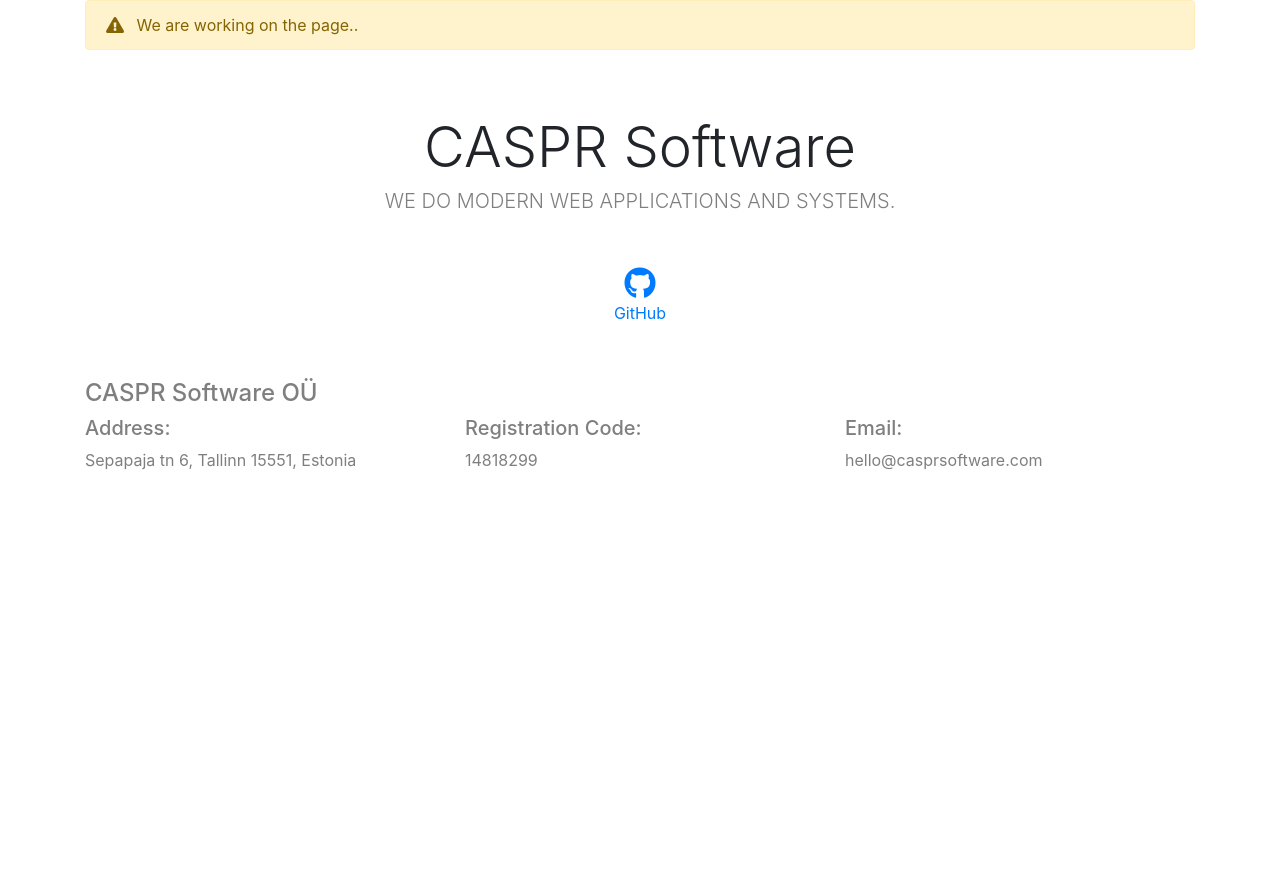
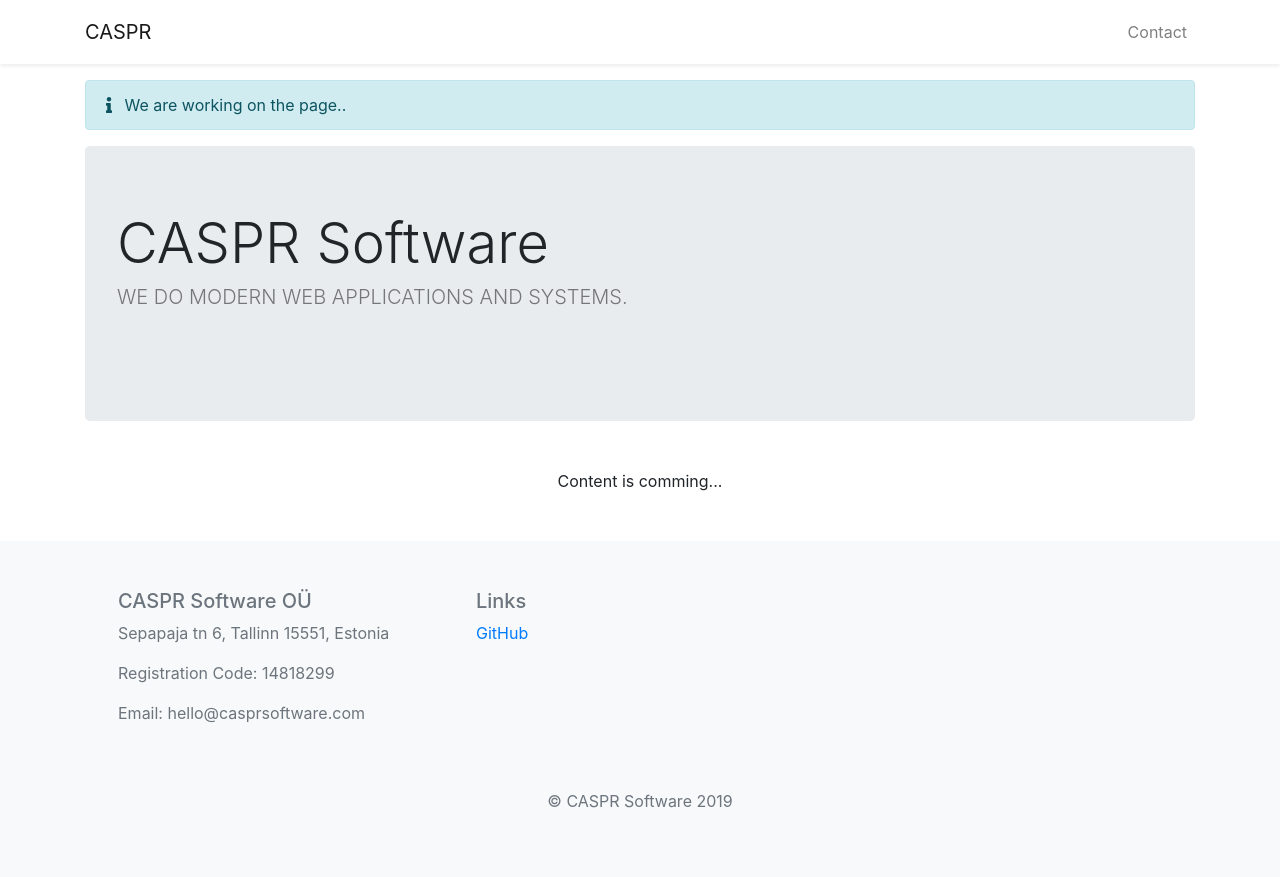
Before and after one commit to casprsoftware/casprsoftware.github.io, a website: page index.html in a window 1280 px wide. Before the commit the page ends 800 px from the top, so only its background shows below. Drawn offline with nearby package versions, Linux system fonts and the light colour scheme.

Commit message:
Layout, navigation and footer

```diff
--- a/index.html
+++ b/index.html
@@ -12,62 +12,72 @@
     <link rel="stylesheet" href="styles.min.css" />
 </head>
 <body>
+    <header>
+        <nav class="navbar navbar-expand-md navbar-light bg-white shadow-sm">
             <div class="container">
+                <a class="navbar-brand" href="/">CASPR</a>
+                <button class="navbar-toggler" type="button" data-toggle="collapse" data-target="#navbarNav"
+                    aria-controls="navbarNav" aria-expanded="false" aria-label="Toggle navigation">
+                    <i class="fa fa-ellipsis-v"></i>
+                </button>
+                <div class="collapse navbar-collapse" id="navbarNav">
+                    <ul class="navbar-nav ml-auto">
+                        <li class="nav-item">
+                            <a href="#contact" class="nav-link">Contact</a>
+                        </li>
+                    </ul>
+                </div>
+            </div>
+        </nav>
+    </header>
 
+    <main>
+        <div class="container">
             <div class="row">
-            <div class="col-12">
-                <div class="alert alert-warning">
-                    <i class="fa fa-exclamation-triangle"></i>
+                <div class="col-md-12">
+                    <div class="alert alert-info mt-3">
+                        <i class="fa fa-info"></i>
                         <span class="pl-2">We are working on the page..</span>
+                    </div>
+
+                    <div class="jumbotron">
+                        <h1 class="display-4">CASPR Software</h1>
+                        <h4 class="text-uppercase mb-5 lead text-black-50">We do modern web applications and systems.</h4>
+                    </div>
+                    <p class="text-center mt-5 mb-5">Content is comming...</p>
                 </div>
             </div>
         </div>
+    </main>
 
-        <!-- header -->
+    <footer class="bg-light text-muted">
+        <div class="container p-3 p-md-5" id="#contact">
             <div class="row">
-            <div class="col-12 text-center">
-                <h1 class="display-4 mt-5">CASPR Software</h1>
-                <h4 class="text-uppercase mb-5 lead text-black-50">We do modern web applications and systems.</h4>
-
-
-
+                <div class="col-md-4">
+                    <h5>CASPR Software OÜ</h5>
+                    <address>Sepapaja tn 6, Tallinn 15551, Estonia</address>
+                    <p><span>Registration Code: 14818299</span></p>
+                    <p><span>Email:</span> <span class="e-mail" data-user="olleh" data-website="moc.erawtfosrpsac"></span></p>
                 </div>
-        </div>
-
-        <!-- links -->
-        <div class="row">
-            <div class="col-12 text-center">
+                <div class="col-md-4">
+                    <h5>Links</h5>
                     <a href="https://github.com/casprsoftware"
-                    class="btn btn-outline-primary border-0"
                         target="_blank">
-                    <i class="fab fa-github fa-2x"></i><br/>
                         <span>GitHub</span>
                     </a>
                 </div>
             </div>
 
-        <div class="row text-black-50">
-            <div class="col-12">
-                <h4 class="mt-5">CASPR Software OÜ</h4>
-            </div>
-        </div>
-
-        <div class="row text-black-50">
-            <div class="col-md-4">
-                <h5>Address:</h5>
-                <address>
-                    Sepapaja tn 6, Tallinn 15551, Estonia
-                </address>
-            </div>
-            <div class="col-md-4">
-                <h5>Registration Code:</h5>
-                <p>14818299</p>
-            </div>
-            <div class="col-md-4">
-                <h5>Email:</h5>
-                <span class="e-mail" data-user="olleh" data-website="moc.erawtfosrpsac"></span>
+            <div class="row">
+                <div class="col-md-12">
+                    <p class="text-center mt-5">&copy; CASPR Software 2019</p>
                 </div>
             </div>
         </div>
+    </footer>
+
+    <script src="https://code.jquery.com/jquery-3.3.1.slim.min.js" integrity="sha384-q8i/X+965DzO0rT7abK41JStQIAqVgRVzpbzo5smXKp4YfRvH+8abtTE1Pi6jizo" crossorigin="anonymous"></script>
+    <script src="https://cdnjs.cloudflare.com/ajax/libs/popper.js/1.14.7/umd/popper.min.js" integrity="sha384-UO2eT0CpHqdSJQ6hJty5KVphtPhzWj9WO1clHTMGa3JDZwrnQq4sF86dIHNDz0W1" crossorigin="anonymous"></script>
+    <script src="https://stackpath.bootstrapcdn.com/bootstrap/4.3.1/js/bootstrap.min.js" integrity="sha384-JjSmVgyd0p3pXB1rRibZUAYoIIy6OrQ6VrjIEaFf/nJGzIxFDsf4x0xIM+B07jRM" crossorigin="anonymous"></script>
 </body>
 </html>
--- a/styles.scss
+++ b/styles.scss
@@ -1,3 +1,6 @@
+$navbar-padding-y: 0.75em;
+$navbar-padding-x: 1em;
+
 @import "node_modules/bootstrap/scss/bootstrap.scss";
 
 $fa-font-path: "webfonts";
@@ -11,3 +14,7 @@
     unicode-bidi: bidi-override;
     direction: rtl;
 }
+
+.navbar-toggler {
+    border: 0 !important;
+}
```
Also changed, not shown: styles.min.css. Lines whose indentation alone changed are shown as unchanged.
